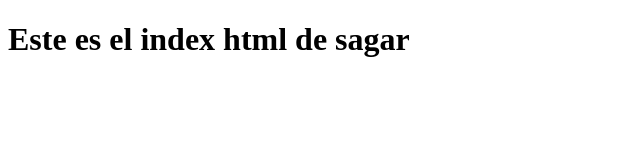
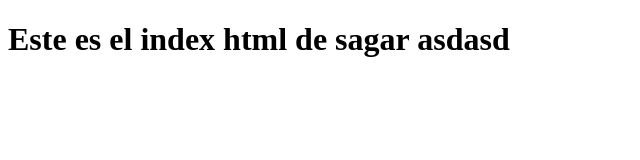
Before and after one commit to pmorenateide/examenNubeSagar, a plain HTML site: page index.html in a window 1280 px wide. Shown: the whole page, without its empty margins (0-640 px from the left). Drawn offline with Linux system fonts and the light colour scheme.

Commit message:
Update index.html

```diff
--- a/index.html
+++ b/index.html
@@ -6,6 +6,6 @@
   <title>Hola Mundo</title>
 </head>
 <body>
-  <h1>Este es el index html de sagar</h1>
+  <h1>Este es el index html de sagar asdasd</h1>
 </body>
 </html>
```
